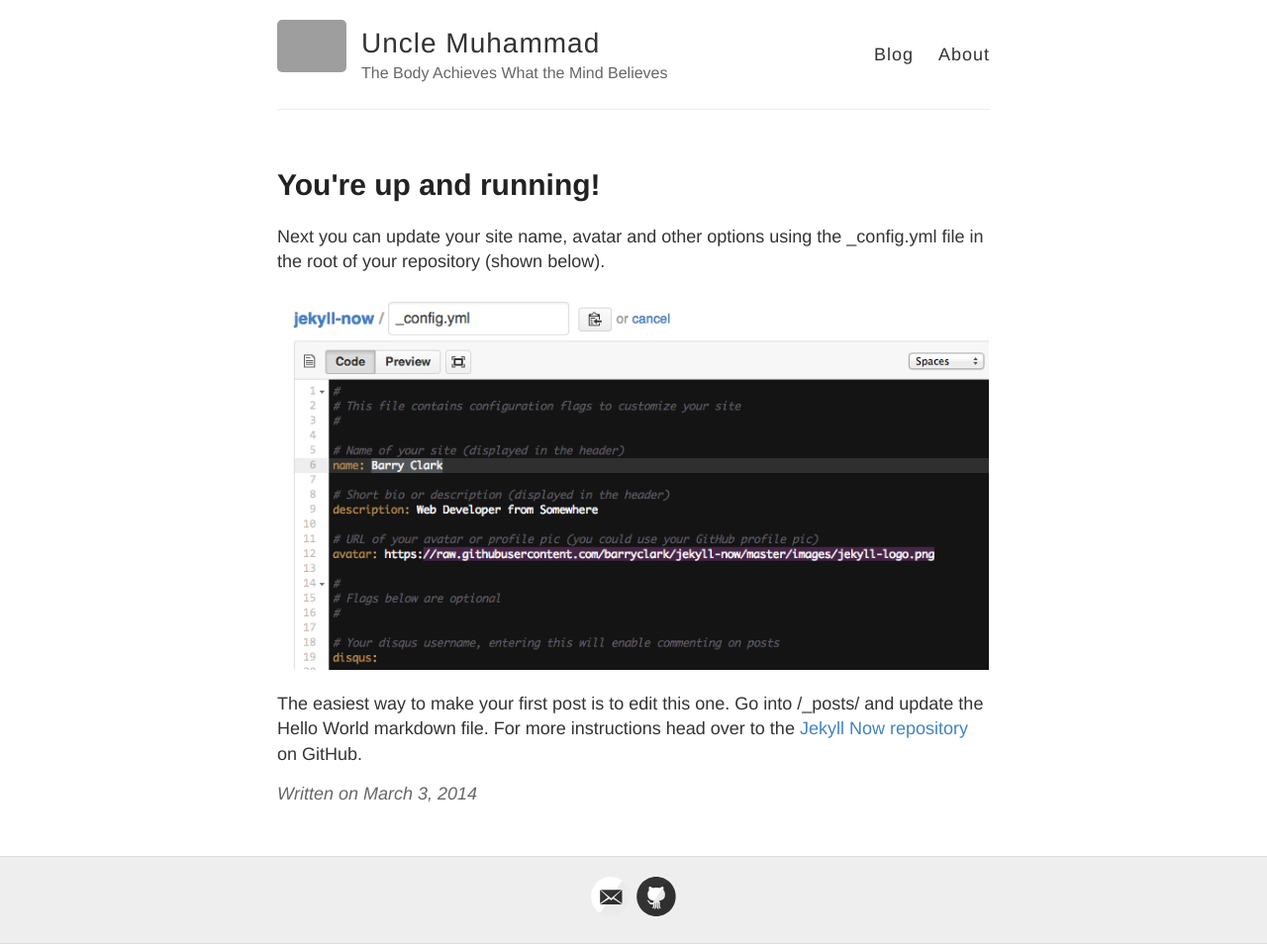
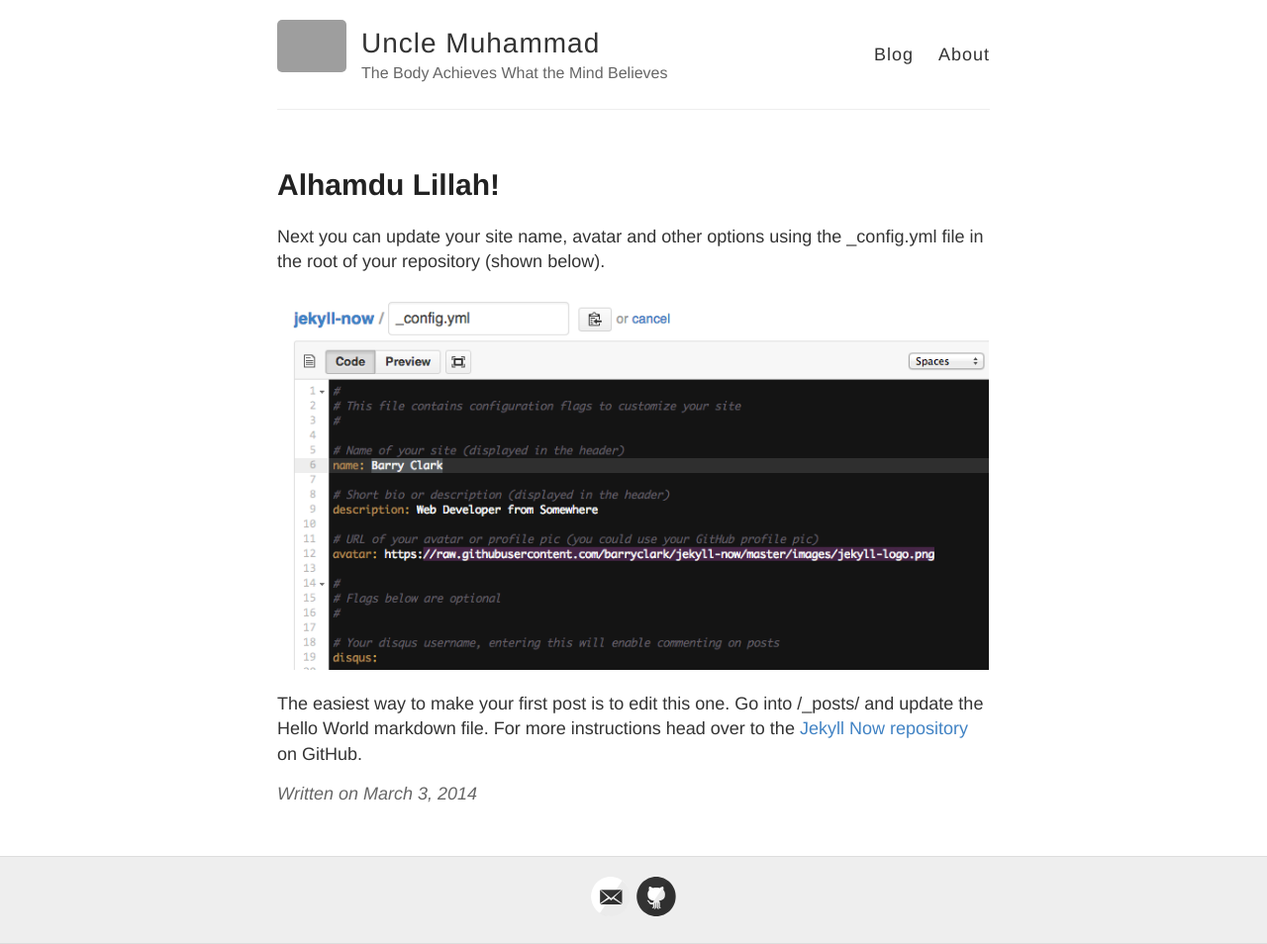
Before and after one commit to unclemu/unclemu.github.io, a Jekyll site: the page built from _posts/2014-3-3-Hello-World.md, in a window 1280 px wide. Shown: the whole page at 99% size. Built offline with Jekyll 4.4.1, drawn with Linux system fonts in a browser that asks for light colours; grey boxes are pictures that could not be loaded.

Commit message:
Update 2014-3-3-Hello-World.md

```diff
--- a/_posts/2014-3-3-Hello-World.md
+++ b/_posts/2014-3-3-Hello-World.md
@@ -1,6 +1,7 @@
 ---
 layout: post
-title: You're up and running!
+title: Alhamdu Lillah!
+published: true
 ---
 
 Next you can update your site name, avatar and other options using the _config.yml file in the root of your repository (shown below).
```
